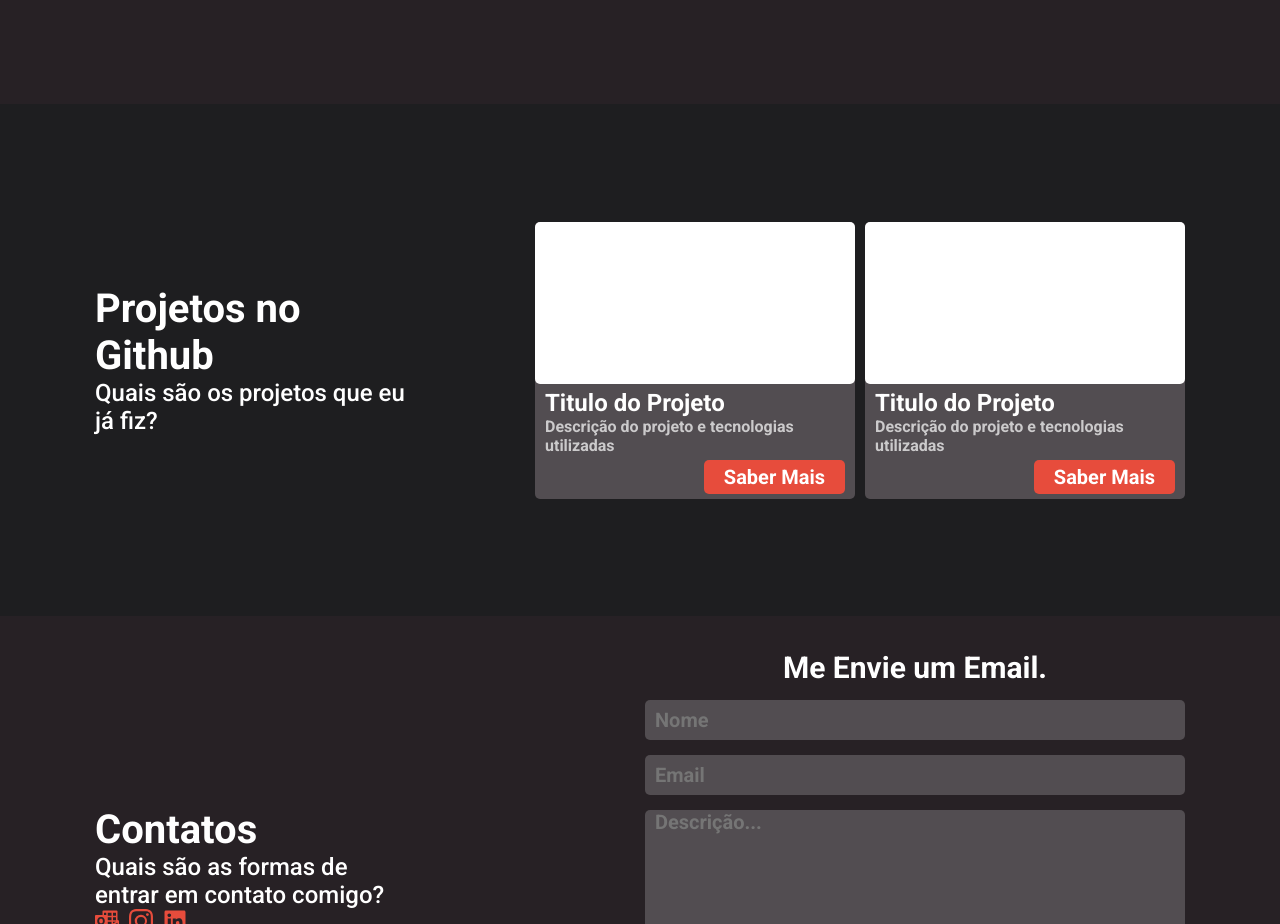
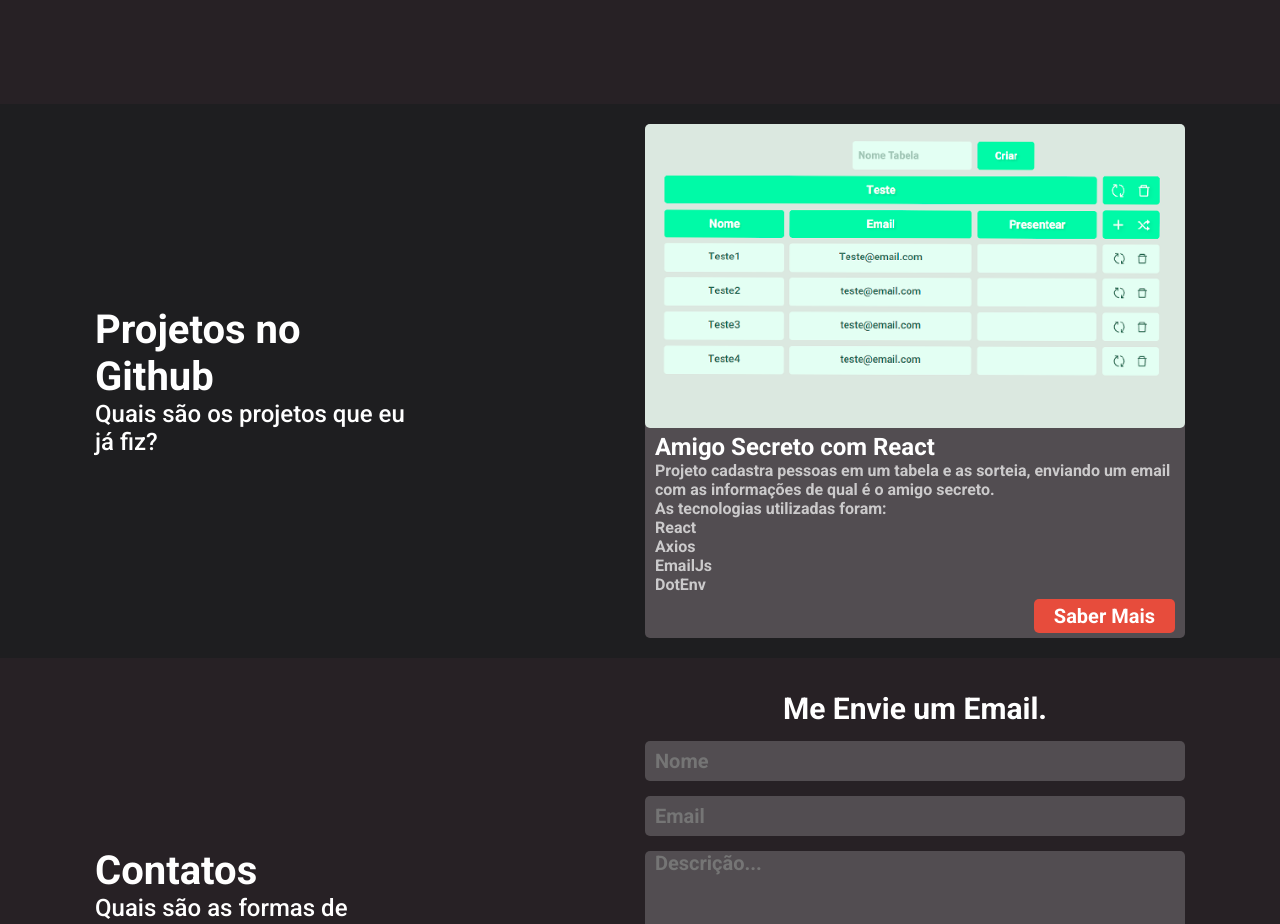
Before and after one commit to Procedeus/Portfolio, a React (Create React App) app: page / in a window 1280 px wide. Shown: the part 920-1844 px from the top of the page. Built offline with nearby package versions, Linux system fonts and the light colour scheme.

Commit message:
Alteração das informações dos projetos

```diff
--- a/src/Components/Projetos/index.css
+++ b/src/Components/Projetos/index.css
@@ -16,19 +16,19 @@
     display: flex;
     flex-direction: row;
     gap: 10px;
-    grid-column: 5 / span 6;
+    grid-column: 6 / span 5;
 }
 
 .project{
     display: flex;
     flex-direction: column;
     align-items: flex-end;
-    width: 320px;
     background-color: var(--color-form);
     border-radius: 5px;
 }
 
 img{
+    max-width: 540px;
     border-radius: 5px;
 }
 .padding-project{
--- a/src/Components/Projetos/index.js
+++ b/src/Components/Projetos/index.js
@@ -1,5 +1,5 @@
 import './index.css';
-import img from '../../assets/teste.png'
+import img from '../../assets/amigo-secreto.png'
 
 const Projetos = () => {
     return (
@@ -12,16 +12,13 @@ const Projetos = () => {
                 <div className='project'>
                     <img src={img} alt="Girl in a jacket"/>
                     <div className='padding-project'>
-                        <h2>Titulo do Projeto</h2>
-                        <p>Descrição do projeto e tecnologias utilizadas</p>
-                    </div>
-                    <a href="/">Saber Mais</a>
-                </div>
-                <div className='project'>
-                    <img src={img} alt="Girl in a jacket"/>
-                    <div className='padding-project'>
-                        <h2>Titulo do Projeto</h2>
-                        <p>Descrição do projeto e tecnologias utilizadas</p>
+                        <h2>Amigo Secreto com React</h2>
+                        <p>Projeto cadastra pessoas em um tabela e as sorteia, enviando um email com as informações de qual é o amigo secreto.</p>
+                        <p>As tecnologias utilizadas foram:</p>
+                        <p>React</p>
+                        <p>Axios</p>
+                        <p>EmailJs</p>
+                        <p>DotEnv</p>
                     </div>
                     <a href="/">Saber Mais</a>
                 </div>
```
Also changed, not shown: src/assets/amigo-secreto.png (added), src/assets/teste.png (deleted).
